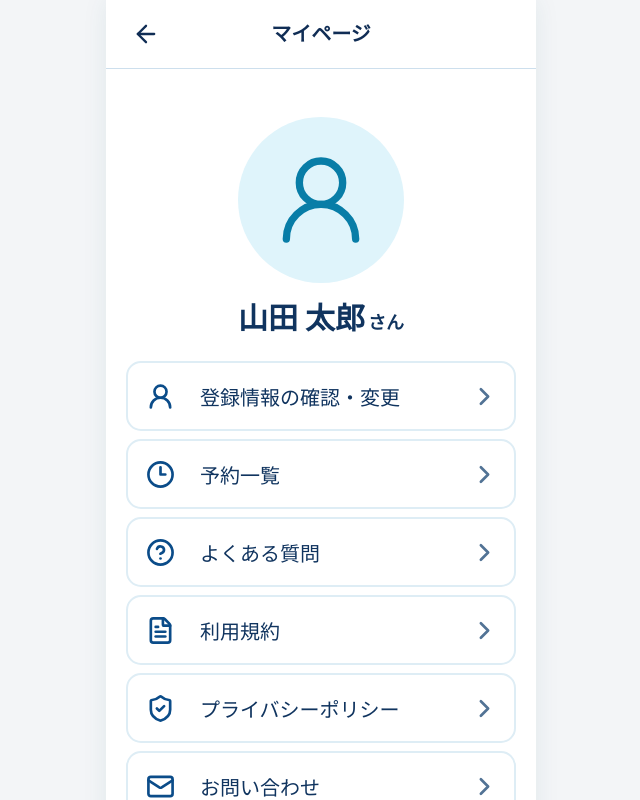
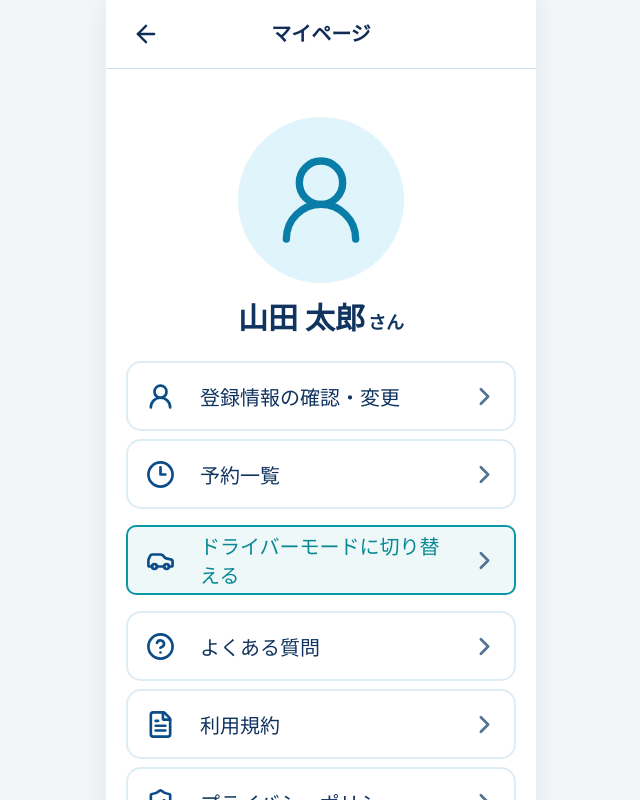
Before and after one commit to koji1129/Ridea-web-app, a React (Vite) app: page /user/settings in a window 1280 px wide. Shown: the top 800 px of the page, without its empty margins (319-959 px from the left). Built offline with nearby package versions, Linux system fonts and the light colour scheme.

Commit message:
利用者画面のUIとCSS構成を修正

```diff
--- a/src/pages/user/SettingsPage.tsx
+++ b/src/pages/user/SettingsPage.tsx
@@ -1,4 +1,5 @@
 import {
+  Car,
   ChevronRight,
   CircleHelp,
   Clock3,
@@ -17,6 +18,8 @@ import "./SettingsPage.css";
 function SettingsPage() {
   const navigate = useNavigate();
   const [showLogoutPopup, setShowLogoutPopup] = useState(false);
+
+  const isDriver = true;
 
   const handleLogout = () => {
     setShowLogoutPopup(false);
@@ -50,6 +53,17 @@ function SettingsPage() {
           <span>予約一覧</span>
           <ChevronRight aria-hidden="true" />
         </Link>
+
+        {isDriver && (
+          <Link
+            to="/driver"
+            className="mypage-driver-switch"
+          >
+            <Car aria-hidden="true" />
+            <span>ドライバーモードに切り替える</span>
+            <ChevronRight aria-hidden="true" />
+          </Link>
+        )}
 
         <Link to="/user/faq">
           <CircleHelp aria-hidden="true" />
--- a/src/pages/user/settingsPage.css
+++ b/src/pages/user/settingsPage.css
@@ -120,3 +120,14 @@
   bottom: 33px;
   font-size: 29px;
 }
+.mypage-menu .mypage-driver-switch {
+  margin: 8px 0;
+  border: 2px solid var(--color-primary);
+  border-radius: var(--radius-medium);
+  background: var(--color-soft-primary);
+  color: var(--color-primary-dark);
+}
+
+.mypage-menu .mypage-driver-switch svg {
+  color: var(--color-primary);
+}
```
